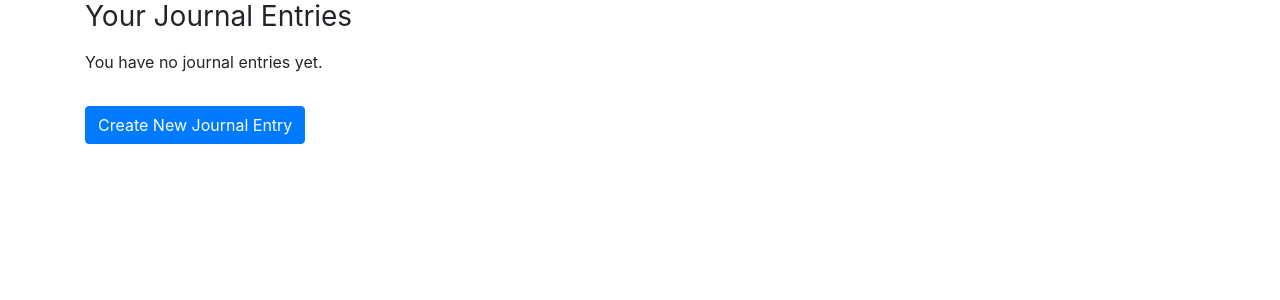
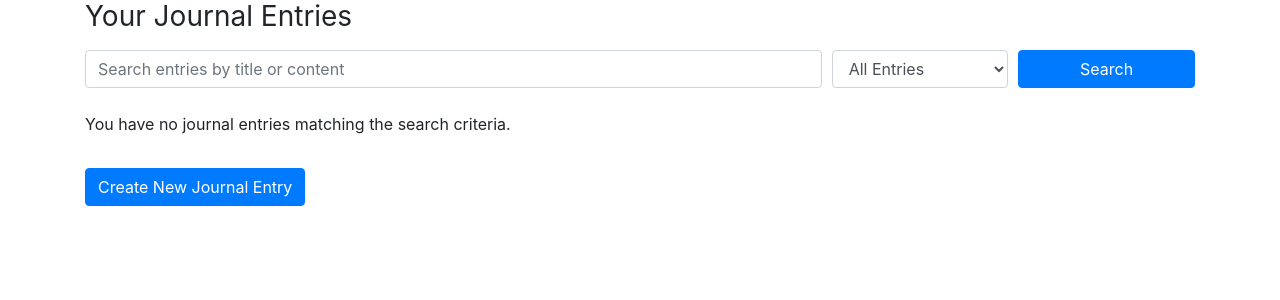
Before and after one commit to CapricornoG/travel_journal, a Flask app: page /journal/entries in a window 1280 px wide. Shown: the part 56-356 px from the top of the page. Run offline with Flask 3, Linux system fonts and the light colour scheme; the visitor is signed in with stand-in values (Sample User, id 1); data that the repository does not hold is empty; some libraries are stand-ins or nearby versions.

Commit message:
Added search functionality and filter options for journal entries, tested and verified

```diff
--- a/app/routes.py
+++ b/app/routes.py
@@ -119,23 +119,39 @@ def delete_account():
     return redirect(url_for('main.home'))
 
 
-@main.route('/journal/entries')
+@main.route('/journal/entries', methods=['GET', 'POST'])
 @login_required
 def journal_entries():
-    """Display the current user's journal entries."""
-    entries = JournalEntry.query.filter_by(author=current_user).all()
-    delete_form = DeleteForm()  # Ensure this form is created and passed
+    search_query = request.args.get('search', '')
+    filter_option = request.args.get('filter', '')
+
+    # Query based on search and filter
+    query = JournalEntry.query.filter_by(author=current_user)
+
+    if search_query:
+        query = query.filter(
+            (JournalEntry.title.ilike(f'%{search_query}%')) |
+            (JournalEntry.content.ilike(f'%{search_query}%'))
+        )
+
+    if filter_option == 'public':
+        query = query.filter_by(is_public=True)
+    elif filter_option == 'private':
+        query = query.filter_by(is_public=False)
+
+    entries = query.all()
+
+    delete_form = DeleteForm()
     login_form = LoginForm()
     register_form = RegistrationForm()
 
     return render_template(
         'journal_entries.html',
         journal_entries=entries,
-        delete_form=delete_form,  # Pass the form object to the template
+        delete_form=delete_form,
         login_form=login_form,
         register_form=register_form
     )
-
 
 @main.route('/journal/entry/<int:entry_id>')
 @login_required
--- a/app/templates/journal_entries.html
+++ b/app/templates/journal_entries.html
@@ -3,6 +3,25 @@
 {% block content %}
 <div class="content-section">
     <h1 class="h3 mb-3 font-weight-normal">Your Journal Entries</h1>
+
+    <!-- Search and Filter Form -->
+    <form method="GET" action="{{ url_for('main.journal_entries') }}" class="mb-4">
+        <div class="form-row">
+            <div class="col-md-8">
+                <input type="text" name="search" class="form-control" placeholder="Search entries by title or content" value="{{ request.args.get('search', '') }}">
+            </div>
+            <div class="col-md-2">
+                <select name="filter" class="form-control">
+                    <option value="">All Entries</option>
+                    <option value="public" {% if request.args.get('filter') == 'public' %}selected{% endif %}>Public</option>
+                    <option value="private" {% if request.args.get('filter') == 'private' %}selected{% endif %}>Private</option>
+                </select>
+            </div>
+            <div class="col-md-2">
+                <button type="submit" class="btn btn-primary btn-block">Search</button>
+            </div>
+        </div>
+    </form>
 
     {% if journal_entries %}
     <ul class="list-group">
@@ -13,10 +32,8 @@
                 <small class="text-muted">on {{ entry.date_posted.strftime('%Y-%m-%d') }}</small>
             </div>
 
-                        <!-- Edit and Delete buttons -->
             <div>
                 <a href="{{ url_for('main.edit_journal_entry', entry_id=entry.id) }}" class="btn btn-sm btn-secondary">Edit</a>
-                            <!-- Delete form -->
                 <form method="POST" action="{{ url_for('main.delete_journal_entry', entry_id=entry.id) }}" style="display: inline;">
                     {{ delete_form.hidden_tag() }}
                     <button type="submit" class="btn btn-sm btn-danger" onclick="return confirm('Are you sure you want to delete this entry?');">Delete</button>
@@ -26,7 +43,7 @@
         {% endfor %}
     </ul>
     {% else %}
-            <p>You have no journal entries yet.</p>
+    <p>You have no journal entries matching the search criteria.</p>
     {% endif %}
 
     <a class="btn btn-primary mt-3" href="{{ url_for('main.new_journal_entry') }}">Create New Journal Entry</a>
```
Lines whose indentation alone changed are shown as unchanged.
